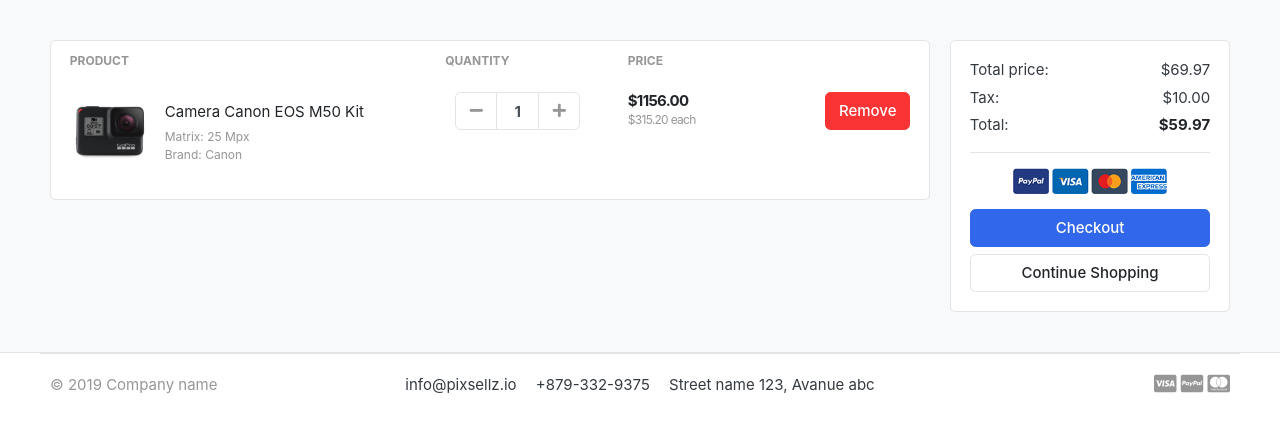
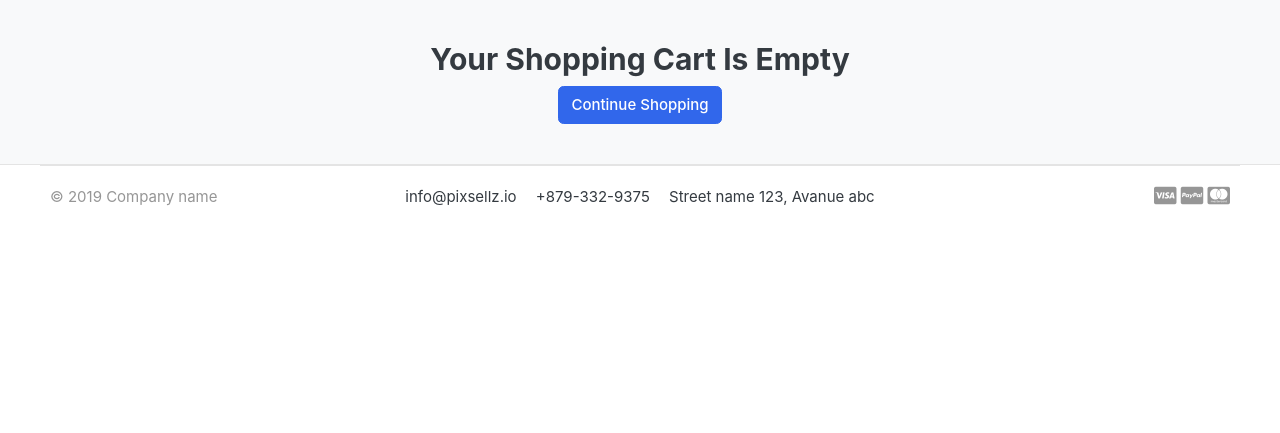
Before and after one commit to MarzanaBegum/trendora, a Django app: page /cart/ in a window 1280 px wide. Shown: the part 118-551 px from the top of the page. Run offline with Django 5.2, Linux system fonts and the light colour scheme; tables that the repository leaves empty hold one stand-in row (values such as "Sample post"); some libraries are stand-ins or nearby versions; some web fonts are replaced.

Commit message:
added to cart

```diff
--- /dev/null
+++ b/carts/context_processors.py
@@ -0,0 +1,17 @@
+from .models import Cart, CartItem
+from .views import _cart_id
+
+def counter(request):
+    cart_count = 0
+    if 'admin' in request.path:
+        return {}
+    else:
+        try:
+            cart = Cart.objects.filter(cart_id=_cart_id(request))
+            cart_items = CartItem.objects.all().filter(cart=cart[:1])
+            for cart_item in cart_items:
+                cart_count += cart_item.quantity
+        except Cart.DoesNotExist:
+            cart_count = 0
+
+    return dict(cart_count=cart_count)
--- a/carts/models.py
+++ b/carts/models.py
@@ -15,5 +15,9 @@ class CartItem(models.Model):
     quantity = models.IntegerField()
     is_active = models.BooleanField(default=True)
 
+
+    def sub_total(self):
+        return self.product.price * self.quantity
+
     def __str__(self):
         return self.product
--- a/carts/urls.py
+++ b/carts/urls.py
@@ -3,5 +3,8 @@ from . import views
 
 
 urlpatterns = [
-    path("",views.cart,name="cart")
+    path("",views.cart,name="cart"),
+    path("add_cart/<int:product_id>/",views.add_cart,name="add_cart"),
+    path("remove_cart/<int:product_id>/",views.remove_cart,name="remove_cart"),
+    path("remove_cart_item/<int:product_id>/",views.remove_cart_item,name="remove_cart_item")
 ]
--- a/carts/views.py
+++ b/carts/views.py
@@ -1,5 +1,77 @@
-from django.shortcuts import render
+from django.shortcuts import render,redirect,get_object_or_404
+from store.models import Product
+from .models import Cart, CartItem
+from django.core.exceptions import ObjectDoesNotExist
 
-# Create your views here.
-def cart(request):
-    return render(request,"store/cart.html")
+
+def _cart_id(request):
+    cart = request.session.session_key
+    if not cart:
+        cart = request.session.create()
+    return cart
+
+
+def add_cart(request,product_id):
+    product = Product.objects.get(id=product_id)
+    try:
+        cart = Cart.objects.get(cart_id=_cart_id(request))
+    except Cart.DoesNotExist:
+        cart = Cart.objects.create(cart_id=_cart_id(request))
+
+    cart.save()
+    try:
+        cart_item = CartItem.objects.get(product=product,cart=cart)
+        cart_item.quantity += 1
+        cart_item.save()
+    except CartItem.DoesNotExist:
+        cart_item = CartItem.objects.create(
+            product=product,
+            cart=cart,
+            quantity=1
+        )
+        cart_item.save()
+    return redirect("cart")
+
+def remove_cart(request,product_id):
+    cart = Cart.objects.get(cart_id=_cart_id(request))
+    product = get_object_or_404(Product, id=product_id)
+    try:
+        cart_item =CartItem.objects.get(product=product, cart=cart)
+        if cart_item.quantity > 1:
+            cart_item.quantity -= 1
+            cart_item.save()
+        else:
+            cart_item.delete()
+    except CartItem.DoesNotExist:
+        pass
+    return redirect("cart")
+
+def remove_cart_item(request,product_id):
+    cart = Cart.objects.get(cart_id=_cart_id(request))
+    product = get_object_or_404(Product,id=product_id)
+    cart_item = CartItem.objects.get(product=product,cart=cart)
+    cart_item.delete()
+    return redirect("cart")
+
+def cart(request,total=0,quantity=0,cart_items=None):
+    tax = 0
+    grand_total = 0
+    try:
+        cart = Cart.objects.get(cart_id=_cart_id(request))
+        cart_items = CartItem.objects.filter(cart=cart,is_active=True)
+        for cart_item in cart_items:
+            total += cart_item.product.price * cart_item.quantity
+            quantity += cart_item.quantity
+        tax = (2 * total) /100
+        grand_total = total + tax
+    except ObjectDoesNotExist:
+        pass
+
+    context = {
+        'total': total,
+        'quantity': quantity,
+        'cart_items': cart_items,
+        'tax': tax,
+        'grand_total': grand_total
+    }
+    return render(request,"store/cart.html",context)
--- a/store/views.py
+++ b/store/views.py
@@ -1,6 +1,8 @@
 from django.shortcuts import render,get_object_or_404
 from store.models import Product
 from category.models import Category
+from carts.models import CartItem
+from carts.views import _cart_id
 
 # Create your views here.
 def store(request,category_slug=None):
@@ -25,10 +27,12 @@ def store(request,category_slug=None):
 def product_detail(request,category_slug,product_slug):
     try:
         single_product = Product.objects.get(category__slug=category_slug, slug=product_slug)
+        in_cart = CartItem.objects.filter(cart__cart_id=_cart_id(request),product=single_product).exists()
     except Exception as e:
         raise e
 
     context = {
-        'single_product': single_product
+        'single_product': single_product,
+        'in_cart': in_cart
     }
     return render(request, 'store/product-detail.html',context)
--- a/templates/home.html
+++ b/templates/home.html
@@ -17,9 +17,7 @@
 <section class="section-name padding-y-sm">
   <div class="container">
     <header class="section-heading">
-      <a href="./store.html" class="btn btn-outline-primary float-right"
-        >See all</a
-      >
+      <a href="/store" class="btn btn-outline-primary float-right">See all</a>
       <h3 class="section-title">Popular products</h3>
     </header>
     <!-- sect-heading -->
--- a/templates/includes/nav.html
+++ b/templates/includes/nav.html
@@ -123,11 +123,13 @@
                 <a href="./register.html"> Register</a>
               </div>
             </div>
-            <a href="/cart" class="widget-header pl-3 ml-3">
+            <a href="{% url 'cart' %}" class="widget-header pl-3 ml-3">
               <div class="icon icon-sm rounded-circle border">
                 <i class="fa fa-shopping-cart"></i>
               </div>
-              <span class="badge badge-pill badge-danger notify">0</span>
+              <span class="badge badge-pill badge-danger notify"
+                >{{cart_count}}</span
+              >
             </a>
           </div>
           <!-- widgets-wrap.// -->
--- a/templates/store/cart.html
+++ b/templates/store/cart.html
@@ -2,7 +2,12 @@
 <section class="section-content padding-y bg">
   <div class="container">
     <!-- ============================ COMPONENT 1 ================================= -->
-
+    {% if not cart_items %}
+    <h2 class="text-center">Your Shopping Cart Is Empty</h2>
+    <div class="text-center">
+      <a href="{% url 'store' %}" class="btn btn-primary">Continue Shopping</a>
+    </div>
+    {% else %}
     <div class="row">
       <aside class="col-lg-9">
         <div class="card">
@@ -16,19 +21,25 @@
               </tr>
             </thead>
             <tbody>
+              {% for cart_item in cart_items %}
               <tr>
                 <td>
                   <figure class="itemside align-items-center">
                     <div class="aside">
-                      <img src="./images/items/11.jpg" class="img-sm" />
+                      <img
+                        src="{{cart_item.product.images.url}}"
+                        class="img-sm"
+                      />
                     </div>
                     <figcaption class="info">
-                      <a href="#" class="title text-dark"
-                        >Camera Canon EOS M50 Kit</a
+                      <a
+                        href="{{cart_item.product.get_url}}"
+                        class="title text-dark"
+                        >{{cart_item.product.product_name}}</a
                       >
                       <p class="text-muted small">
-                        Matrix: 25 Mpx <br />
-                        Brand: Canon
+                        Color: 25 Mpx <br />
+                        Size: Canon
                       </p>
                     </figcaption>
                   </figure>
@@ -38,23 +49,29 @@
                   <div class="col">
                     <div class="input-group input-spinner">
                       <div class="input-group-prepend">
-                        <button
+                        <a
+                          href="{% url 'remove_cart' cart_item.product.id %}"
                           class="btn btn-light"
                           type="button"
                           id="button-plus"
                         >
                           <i class="fa fa-minus"></i>
-                        </button>
+                        </a>
                       </div>
-                      <input type="text" class="form-control" value="1" />
+                      <input
+                        type="text"
+                        class="form-control"
+                        value="{{cart_item.quantity}}"
+                      />
                       <div class="input-group-append">
-                        <button
+                        <a
                           class="btn btn-light"
+                          href="{% url 'add_cart' cart_item.product.id %}"
                           type="button"
                           id="button-minus"
                         >
                           <i class="fa fa-plus"></i>
-                        </button>
+                        </a>
                       </div>
                     </div>
                     <!-- input-group.// -->
@@ -63,15 +80,23 @@
                 </td>
                 <td>
                   <div class="price-wrap">
-                    <var class="price">$1156.00</var>
-                    <small class="text-muted"> $315.20 each </small>
+                    <var class="price">${{cart_item.sub_total}}</var>
+                    <small class="text-muted">
+                      ${{cart_item.product.price}} each
+                    </small>
                   </div>
                   <!-- price-wrap .// -->
                 </td>
                 <td class="text-right">
-                  <a href="" class="btn btn-danger"> Remove</a>
+                  <a
+                    href="{% url 'remove_cart_item' cart_item.product.id %}"
+                    class="btn btn-danger"
+                  >
+                    Remove</a
+                  >
                 </td>
               </tr>
+              {% endfor %}
             </tbody>
           </table>
         </div>
@@ -83,15 +108,17 @@
           <div class="card-body">
             <dl class="dlist-align">
               <dt>Total price:</dt>
-              <dd class="text-right">$69.97</dd>
+              <dd class="text-right">${{total}}</dd>
             </dl>
             <dl class="dlist-align">
               <dt>Tax:</dt>
-              <dd class="text-right">$10.00</dd>
+              <dd class="text-right">${{tax}}</dd>
             </dl>
             <dl class="dlist-align">
-              <dt>Total:</dt>
-              <dd class="text-right text-dark b"><strong>$59.97</strong></dd>
+              <dt>Grand Total:</dt>
+              <dd class="text-right text-dark b">
+                <strong>${{grand_total}}</strong>
+              </dd>
             </dl>
             <hr />
             <p class="text-center mb-3">
@@ -103,7 +130,7 @@
             <a href="./place-order.html" class="btn btn-primary btn-block">
               Checkout
             </a>
-            <a href="./store.html" class="btn btn-light btn-block"
+            <a href="{% url 'store' %}" class="btn btn-light btn-block"
               >Continue Shopping</a
             >
           </div>
@@ -116,6 +143,7 @@
     <!-- row.// -->
     <!-- ============================ COMPONENT 1 END .// ================================= -->
   </div>
+  {% endif %}
   <!-- container .//  -->
 </section>
 {% endblock %}
--- a/templates/store/store.html
+++ b/templates/store/store.html
@@ -161,7 +161,11 @@
                   </div>
                   <!-- price-wrap.// -->
                 </div>
-                <a href="#" class="btn btn-block btn-primary">Add to cart </a>
+                <a
+                  href="{% url 'add_cart' product.id %}"
+                  class="btn btn-block btn-primary"
+                  >Add to cart
+                </a>
               </figcaption>
             </figure>
           </div>
```
Also changed, not shown: templates/store/product-detail.html (+17 -4 lines), trendora/settings.py (+6 -5 lines).
